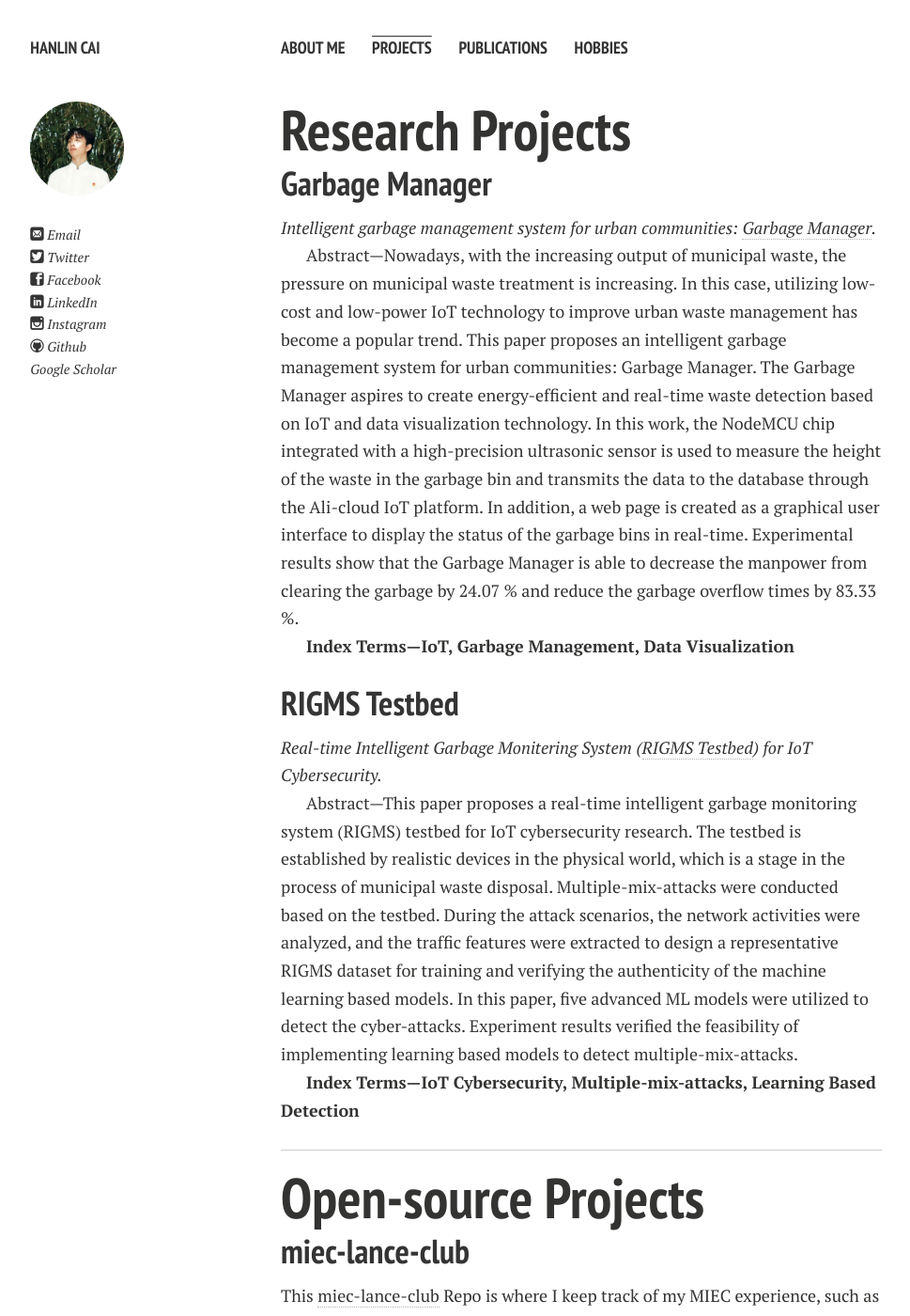
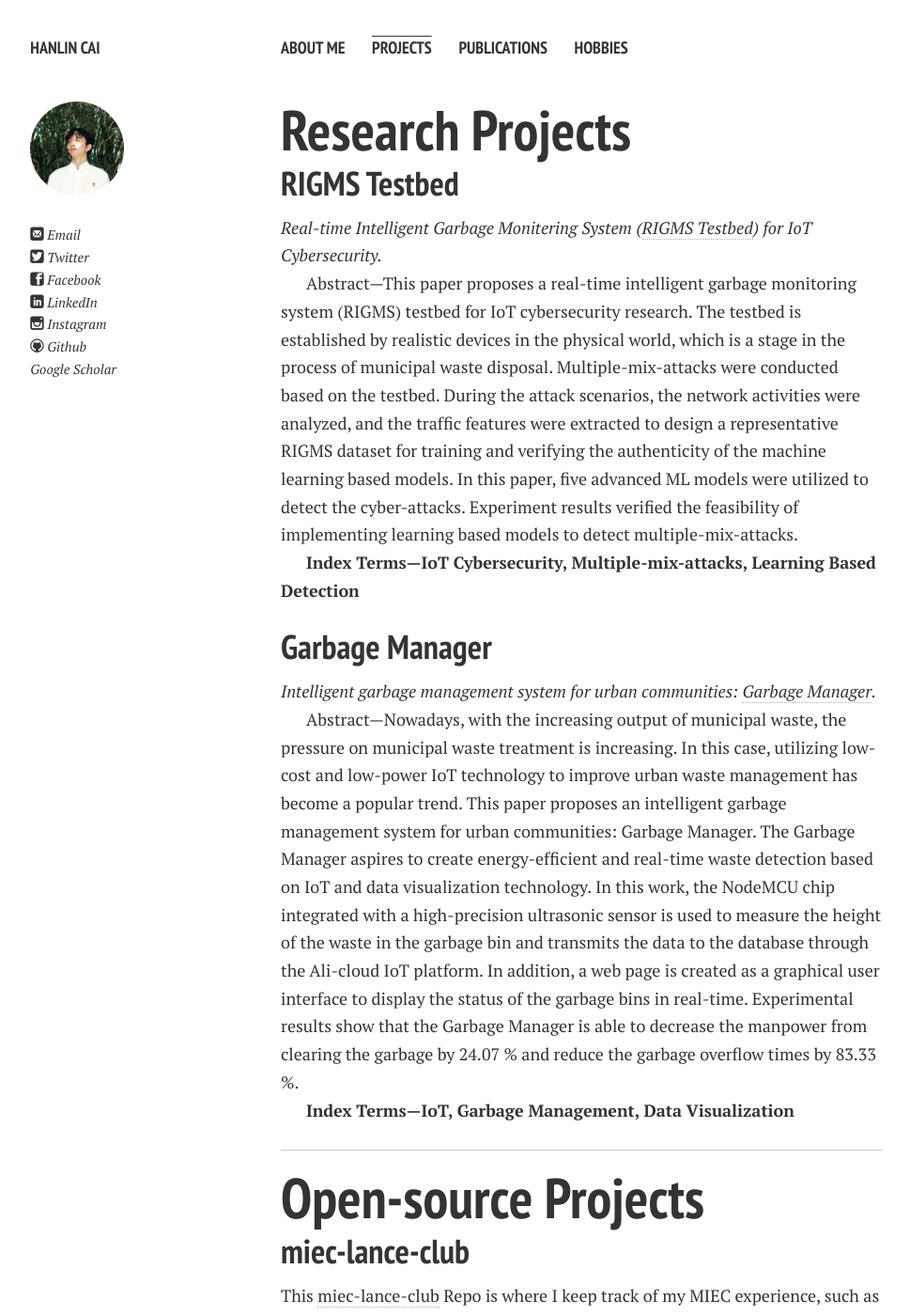
Before and after one commit to GuangLun2000/GuangLun2000.github.io, a Jekyll site: the page built from projects.md, in a window 1280 px wide and 1400 px high. Shown: the whole window at 94% size, without its empty margins (21-990 px from the left). Built offline with Jekyll 4.4.1, drawn with Linux system fonts in a browser that asks for light colours; nearby versions of some CDN libraries; a style sheet for code colours, icons or effects is not loaded; some of the changed lines change nothing that is shown.

Commit message:
upload CV

```diff
--- a/projects.md
+++ b/projects.md
@@ -5,18 +5,6 @@ title: Projects
 ---
 
 # Research Projects
-
-## [Garbage Manager]
-
-*Intelligent garbage management system for urban communities: [Garbage Manager].*
-
-Abstract—Nowadays, with the increasing output of municipal waste, the pressure on municipal waste treatment is increasing. In this case, utilizing low-cost and low-power IoT technology to improve urban waste management has become a popular trend. This paper proposes an intelligent garbage management system for urban communities: Garbage Manager. The Garbage Manager aspires to create energy-efficient and real-time waste detection based on IoT and data visualization technology. In this work, the NodeMCU chip integrated with a high-precision ultrasonic sensor is used to measure the height of the waste in the garbage bin and transmits the data to the database through the Ali-cloud IoT platform. In addition, a web page is created as a graphical user interface to display the status of the garbage bins in real-time. Experimental results show that the Garbage Manager is able to decrease the manpower from clearing the garbage by 24.07 % and reduce the garbage overflow times by 83.33 %.
-
-**Index Terms—IoT, Garbage Management, Data Visualization**
-
-[Garbage Manager]: https://caihanlin.com/mypaper/202208cenim.pdf
-
-
 
 ## [RIGMS Testbed]
 
@@ -29,6 +17,18 @@ Abstract—This paper proposes a real-time intelligent garbage monitoring system
 [RIGMS Testbed]:https://caihanlin.com/mypaper/202210camb.pdf
 
 
+
+
+
+## [Garbage Manager]
+
+*Intelligent garbage management system for urban communities: [Garbage Manager].*
+
+Abstract—Nowadays, with the increasing output of municipal waste, the pressure on municipal waste treatment is increasing. In this case, utilizing low-cost and low-power IoT technology to improve urban waste management has become a popular trend. This paper proposes an intelligent garbage management system for urban communities: Garbage Manager. The Garbage Manager aspires to create energy-efficient and real-time waste detection based on IoT and data visualization technology. In this work, the NodeMCU chip integrated with a high-precision ultrasonic sensor is used to measure the height of the waste in the garbage bin and transmits the data to the database through the Ali-cloud IoT platform. In addition, a web page is created as a graphical user interface to display the status of the garbage bins in real-time. Experimental results show that the Garbage Manager is able to decrease the manpower from clearing the garbage by 24.07 % and reduce the garbage overflow times by 83.33 %.
+
+**Index Terms—IoT, Garbage Management, Data Visualization**
+
+[Garbage Manager]: https://caihanlin.com/mypaper/202208cenim.pdf
 
 
 
```
Also changed, not shown: 1 other file.
